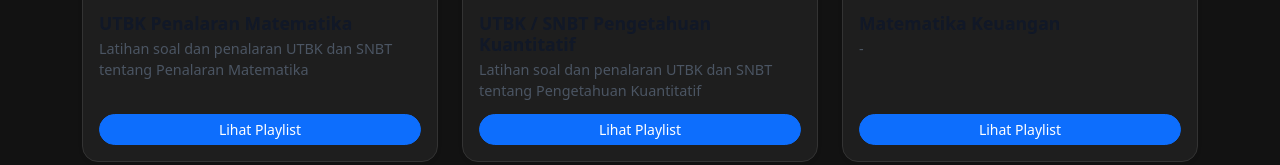
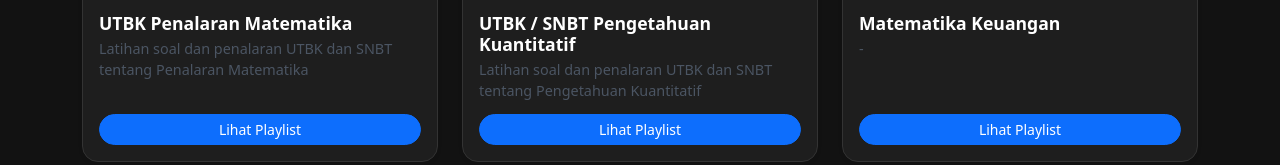
Before and after one commit to ancientcrocs/big-course-yt-landing, a plain HTML site: page index.html in a window 1280 px wide. Both pictures are taken after a click on the button "Toggle dark mode". Shown: the part 454-619 px from the top of the page. Drawn offline with nearby package versions, Linux system fonts and the light colour scheme.

Commit message:
Refactor dark mode

```diff
--- a/assets/css/style.css
+++ b/assets/css/style.css
@@ -170,6 +170,10 @@
   color: #ddd;
 }
 
+body.dark-mode .playlist-title {
+  color: #ffffff !important;
+}
+
 body.dark-mode .btn-outline-primary,
 body.dark-mode .btn-outline-secondary,
 body.dark-mode .btn-outline-success,
--- a/assets/js/main.js
+++ b/assets/js/main.js
@@ -18,7 +18,7 @@
         <div class="card h-100 shadow-sm">
           <img src="${thumbnail}" class="card-img-top" alt="Thumbnail">
           <div class="card-body d-flex flex-column">
-            <h5 class="card-title">${title}</h5>
+            <h5 class="card-title playlist-title">${title}</h5>
             ${date ? `<small class="text-muted mb-2">📅 ${date}</small>` : ''}
             <p class="card-text">${description}</p>
             <a href="${link}" target="_blank" class="btn btn-sm btn-primary mt-auto">${label}</a>
```
